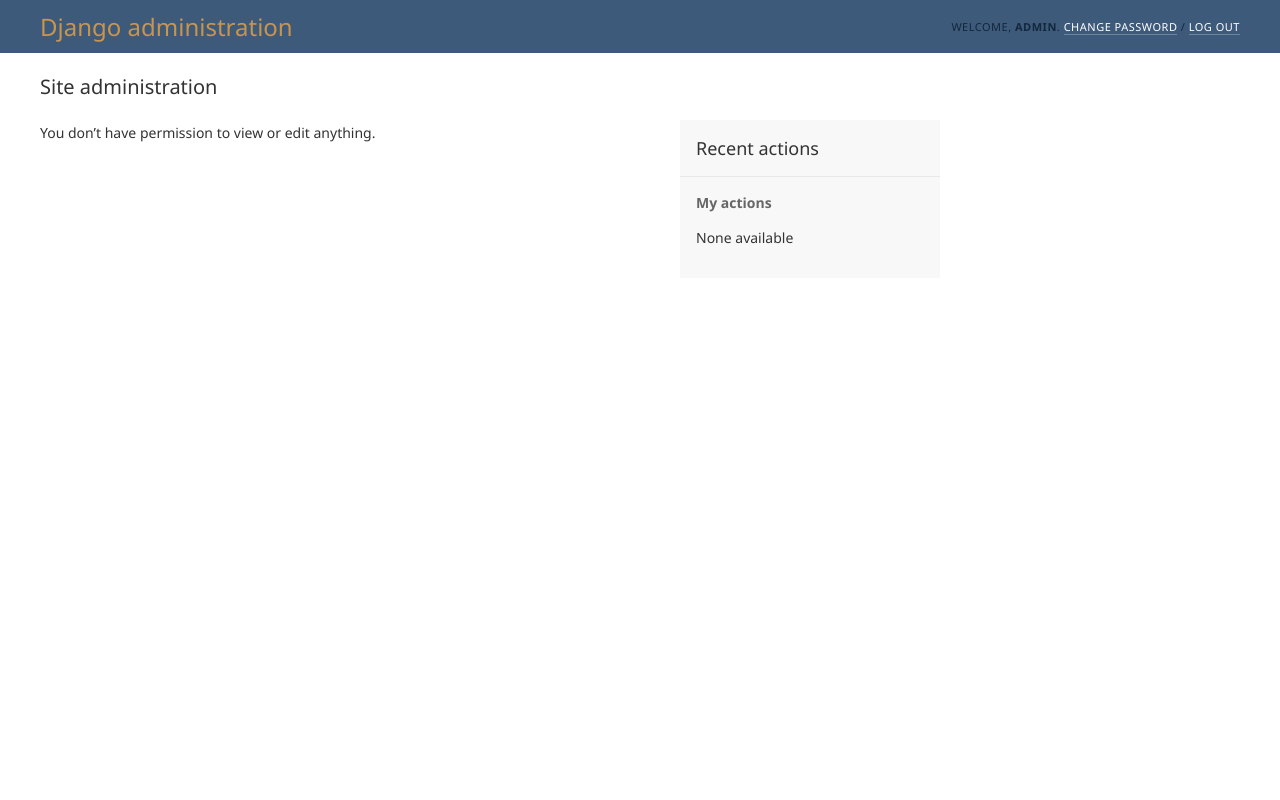
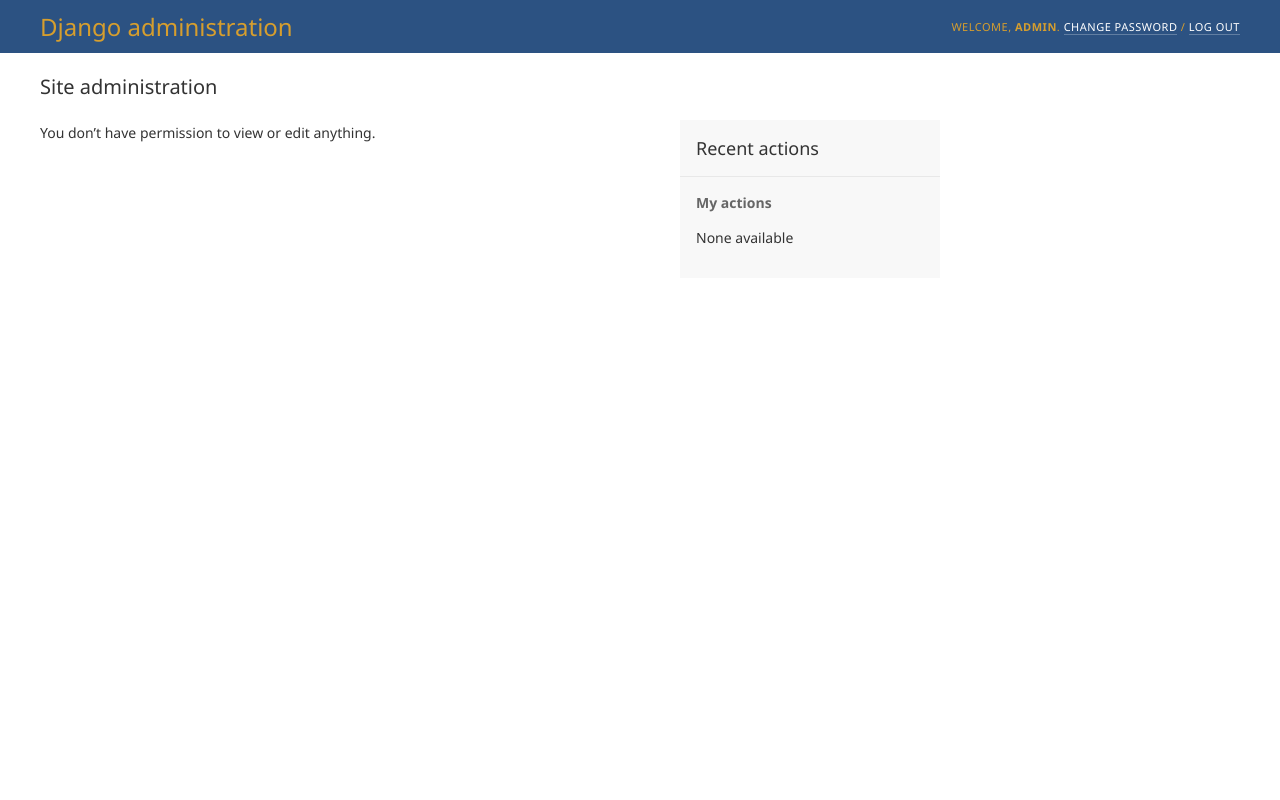
Before and after one commit to RyanAIIen/cis-421-project, a Django app: page /admin/ in a window 1280 px wide. Run offline with Django 5.2, Linux system fonts and the light colour scheme; a user stored in the database is signed in; data comes from the database, SQL or seed files in the repository; data that the repository does not hold is empty.

Commit message:
UX polish

```diff
--- a/web/pharmacydb/templates/admin/base.html
+++ b/web/pharmacydb/templates/admin/base.html
@@ -8,18 +8,18 @@
 <style>
   html[data-theme="light"],
   :root {
-    --primary: #13273d;
-    --secondary: #3d5a7a;
-    --accent: #c9944e;
-    --muted: #6b7280;
-    --background: #a6a6a6;
-    --surface: #8c8c8e;
-    --text: #1f2937;
-    --header-color: var(--primary);
-    --selected-row: #37534a;
-    --danger: #b84644;
-    --success: #2f7d47;
-    --focus: #5a9bc7;
+    --primary: #1a365d;
+    --secondary: #2c5282;
+    --accent: #d69e2e;
+    --muted: #718096;
+    --background: #f7fafc;
+    --surface: #ffffff;
+    --text: #1a202c;
+    --header-color: var(--accent);
+    --selected-row: #e6fffa;
+    --danger: #c53030;
+    --success: #276749;
+    --focus: #3182ce;
   }
 </style>
 {% endblock %}
```
Also changed, not shown: web/pharmacy/admin.py (+9 -4 lines), web/pharmacydb/admin/base.html (deleted, +0 -30 lines).
